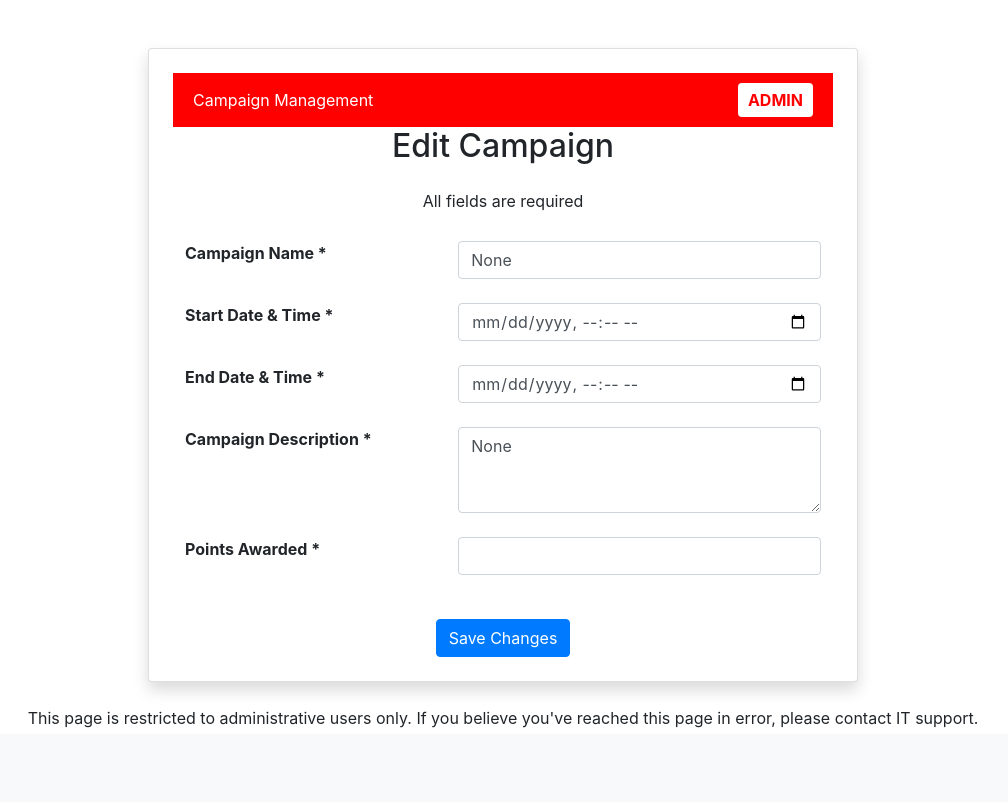
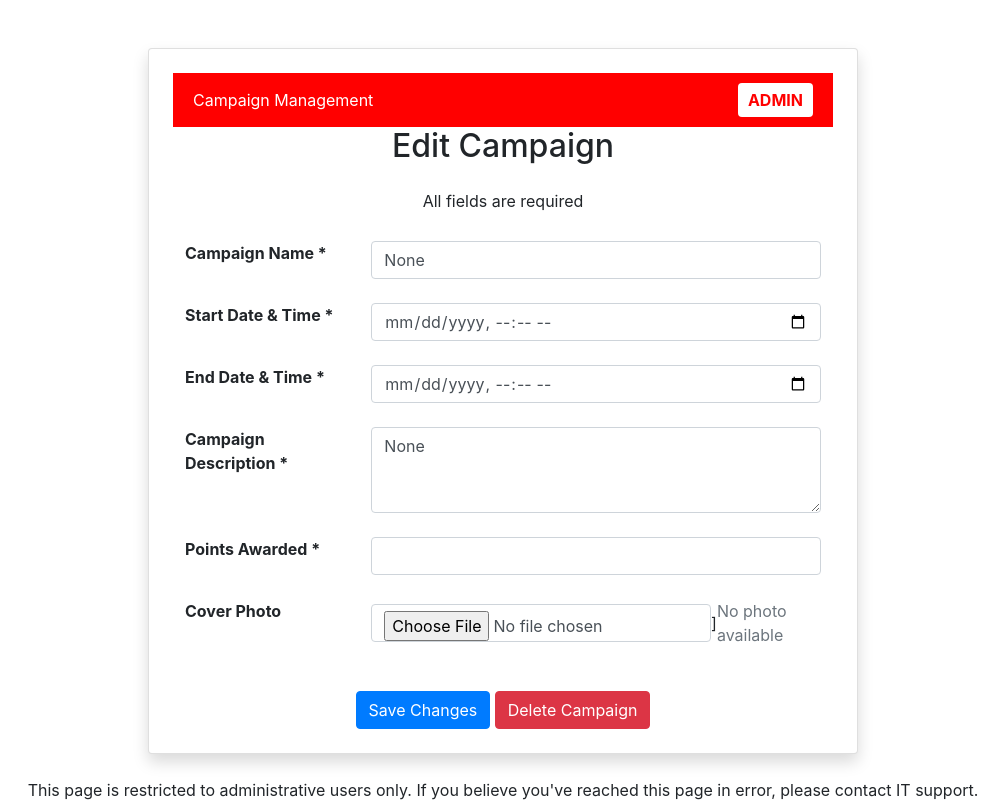
Before and after one commit to CSCI3356-Fall2024/Electronic-Eagles, a Django app: template delivery3/app/templates/edit_campaign.html in a window 1280 px wide. Shown: the part 66-868 px from the top of the page, without its empty margins (137-1145 px from the left). Before the commit the page ends 794 px from the top, so only its background shows below. Run offline with Django 5.2, Linux system fonts and the light colour scheme; the template is opened without the code that fills it: values that come from a table or form of the project are taken from there, others are empty.

Commit message:
Delete Campaign and Campaign photo upload

```diff
--- a/delivery3/app/forms.py
+++ b/delivery3/app/forms.py
@@ -26,7 +26,7 @@ class UserProfileForm(forms.ModelForm):
 class CampaignForm(forms.ModelForm):
     class Meta:
         model = Campaign
-        fields = ['name', 'start_time', 'end_time', 'description', 'points']
+        fields = ['name', 'start_time', 'end_time', 'description', 'points', 'cover_photo']
         widgets = {
             'start_time': forms.DateTimeInput(attrs={'type': 'datetime-local'}),
             'end_time': forms.DateTimeInput(attrs={'type': 'datetime-local'}),
--- a/delivery3/app/models.py
+++ b/delivery3/app/models.py
@@ -29,6 +29,7 @@ class Campaign(models.Model):
     end_time = models.DateTimeField(auto_now=False, auto_now_add=False)
     description = models.TextField()
     points = models.IntegerField()
+    cover_photo = models.ImageField(upload_to='campaign_pics/', blank=True, null=True)
     # New fields for QR code
     qr_code = models.ImageField(upload_to='qr_codes/', blank=True)
     unique_id = models.UUIDField(default=uuid.uuid4, editable=False)
--- a/delivery3/app/templates/campaign_create.html
+++ b/delivery3/app/templates/campaign_create.html
@@ -41,6 +41,10 @@
                                     <th><label for="points">Points Awarded <span class="required-asterisk">*</span></label></th>
                                     <td><input type="number" id="points" name="points" class="form-control" min="0" required></td>
                                 </tr>
+                                <tr>
+                                    <th><label for="cover-photo">Cover Photo <span class="required-asterisk">*</span></label></th>
+                                    <td><input type="file" id="cover-photo" name="cover_photo" class="form-control" accept="image/*" required></td>
+                                </tr>
                             </tbody>
                         </table>
                         <div class="text-center">
--- a/delivery3/app/templates/campaign_details.html
+++ b/delivery3/app/templates/campaign_details.html
@@ -50,6 +50,7 @@
                                     {% endif %}
                                 </td>
                             </tr>
+                            </tr>
                         </tbody>
                     </table>
 
--- a/delivery3/app/templates/edit_campaign.html
+++ b/delivery3/app/templates/edit_campaign.html
@@ -41,10 +41,27 @@
                                     <th><label for="points">Points Awarded <span class="required-asterisk">*</span></label></th>
                                     <td><input type="number" id="points" name="points" class="form-control" min="0" value="{{ form.points.value }}" required></td>
                                 </tr>
+                                <tr>
+                                    <th>Cover Photo</th>
+                                        <td>
+                                            <div class="d-flex align-items-center">
+                                                <!-- Upload Photo Button -->
+                                                <input type="file" id="cover-photo" name="cover_photo" class="form-control" accept="image/*">
+                                                <!-- Display File Name or "No photo available" -->]
+                                                {% if form.instance.cover_photo %}
+                                                    <span class="ms-3">{{ form.instance.cover_photo.name }}</span>
+                                                {% else %}
+                                                    <span class="ms-3 text-muted">No photo available</span>
+                                                {% endif %}
+                                            </div>
+                                        </td>
+                                </tr>
                             </tbody>
                         </table>
                         <div class="text-center">
                             <button type="submit" class="btn btn-primary mt-3">Save Changes</button>
+                            <button type="submit" name="delete_campaign" class="btn btn-danger mt-3">Delete Campaign</button>
+
                         </div>
                     </form>
                 </div>
```
Also changed, not shown: delivery3/app/templates/actions.html (+7 -0 lines), delivery3/app/views.py (+7 -4 lines), delivery3/app/migrations/0006_campaign_cover_photo.py (added), delivery3/media/profile_pics/8653_.jpg (added), delivery3/media/qr_codes/qr_code-07e8927a-1959-4be8-8766-f15fa1920d82.png (added), delivery3/media/qr_codes/qr_code-5d827490-c487-4ac1-8a29-80375130a9d6.png (added), delivery3/media/qr_codes/qr_code-68f378b0-32d0-4aff-88c8-f1440fae4035.png (added), delivery3/media/qr_codes/qr_code-7ab22e53-d362-47ff-a739-c8ad9a5fe8b3.png (added), delivery3/media/qr_codes/qr_code-d40fc6c8-e48c-4f15-a0b1-84275ad5a985.png (added), delivery3/media/qr_codes/qr_code-fd4c0513-a1ae-439a-9ce6-08433a0f3852.png (added), 1 other file.
